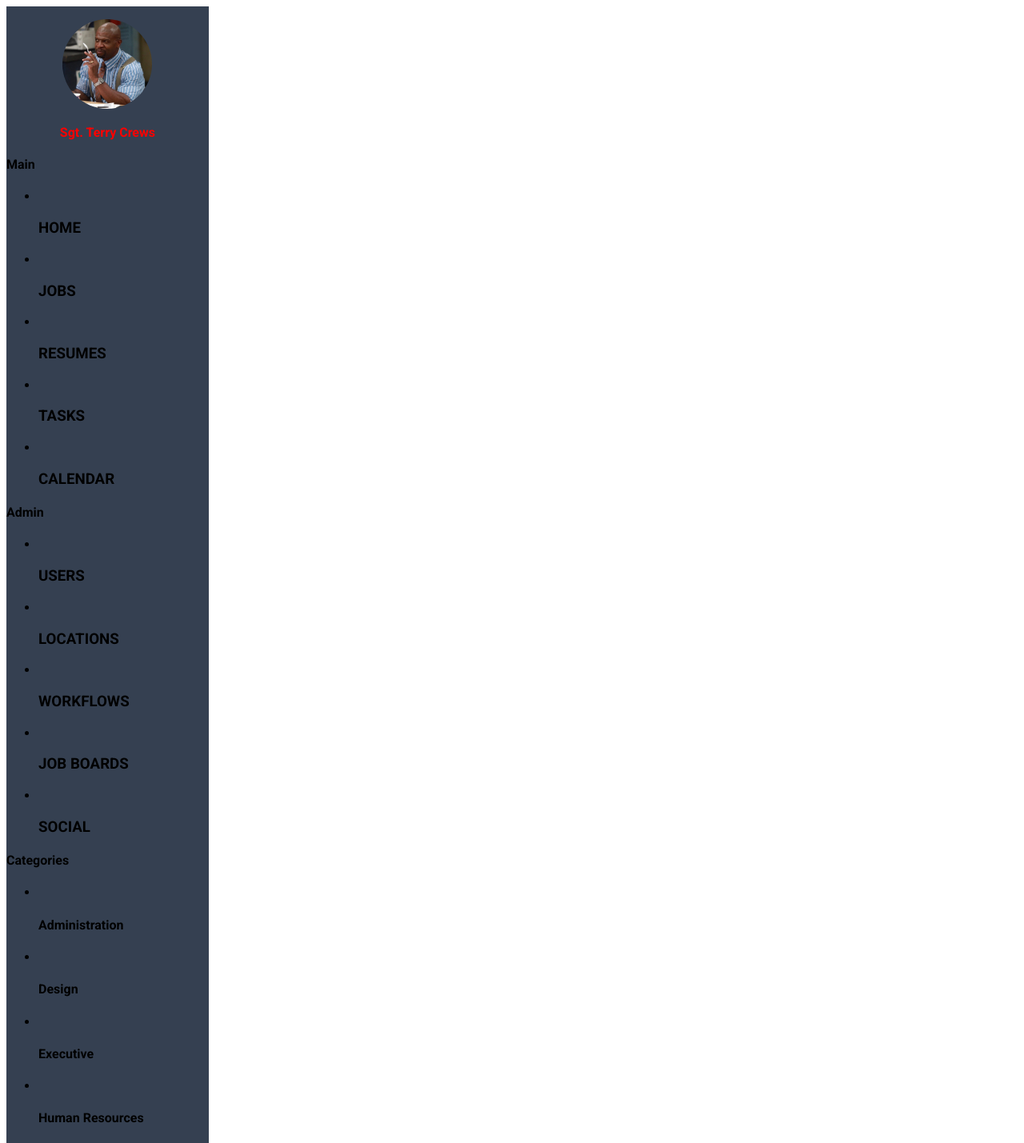
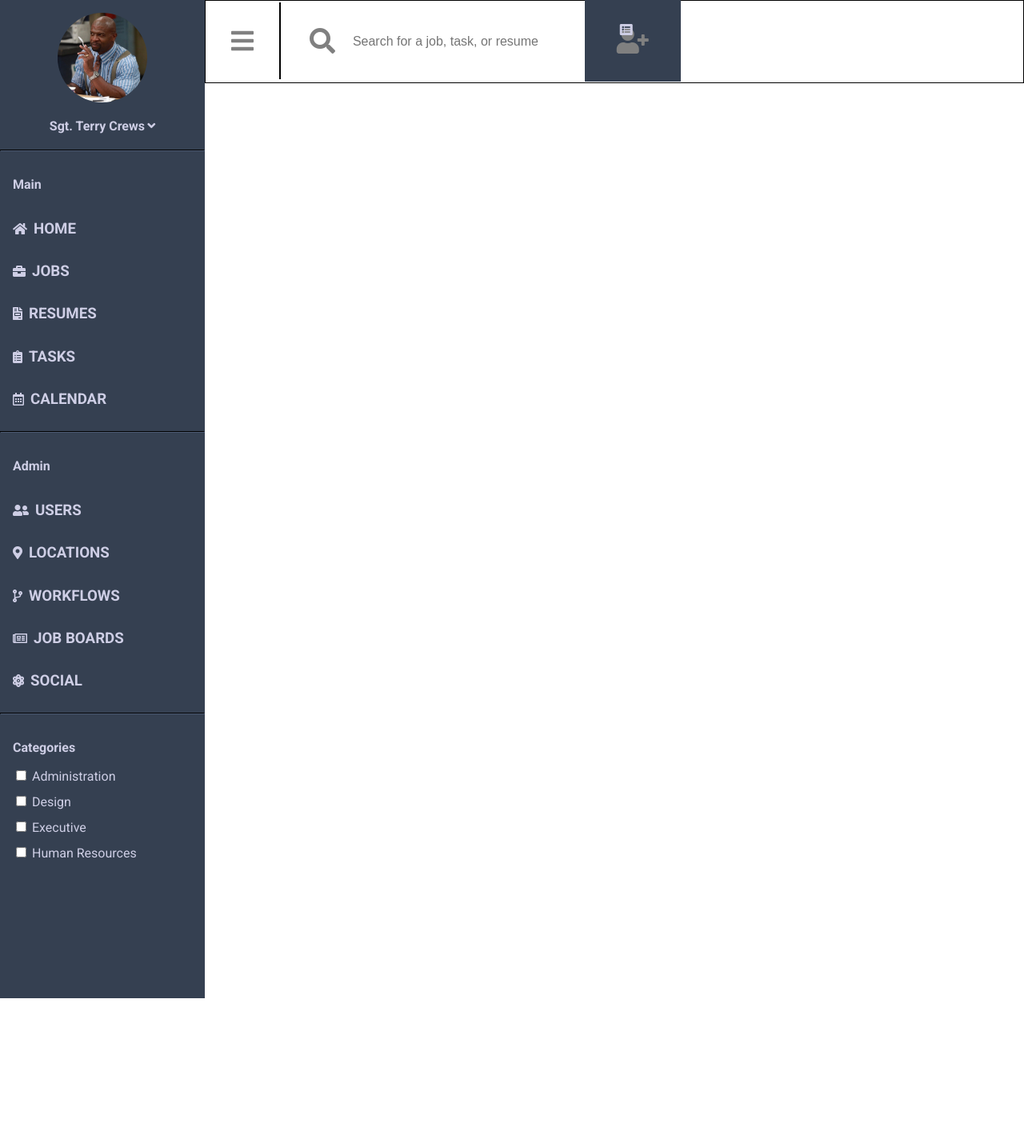
Before and after one commit to JoelSmith123/js-comp-challenge-3, a plain HTML site: page index.html in a window 1280 px wide. Shown: the whole page at 80% size. After the commit the page ends 1248 px from the top, so only its background shows below. Drawn offline with Linux system fonts and the light colour scheme.

Commit message:
add sidebar and topnav styling

```diff
--- a/index.html
+++ b/index.html
@@ -4,39 +4,67 @@
   <title>Static Comp Challenge 3 - Joel Smith</title>
   <link rel="stylesheet" type="text/css" href="styles.css">
   <link href="https://fonts.googleapis.com/css?family=Roboto:400,700" rel="stylesheet">
+  <link rel="stylesheet" href="https://use.fontawesome.com/releases/v5.2.0/css/all.css" integrity="sha384-hWVjflwFxL6sNzntih27bfxkr27PmbbK/iSvJ+a4+0owXq79v+lsFkW54bOGbiDQ" crossorigin="anonymous">
 </head>
 <body>
-  <nav class='top-nav'></nav>
+  <nav class='top-nav'>
+    <i class="fas fa-bars"></i>
+    <i class="fas fa-search"></i>
+      <form>
+        <input type="search" id="mySearch" name="q" placeholder="Search for a job, task, or resume">
+      </form>
+    <i class="fas fa-user-plus"></i>
+    <i class="fas fa-list-alt"></i>
+
+
+
+  </nav>
   <nav class='sidebar'>
     <img class='sidebar-profile-image' src="images/terry-with-spoon.jpg">
-    <h2><a class="profile-name-link" href=''>Sgt. Terry Crews</a>
+    <h2>
+      <a class="profile-name-link" href=''>Sgt. Terry Crews<i class="fas fa-angle-down"></i></a>
       <ul class="name-dropdown">
         <li class='name-dropdown-links'>yoghurt</li>
         <li class='name-dropdown-links'>yoghurt</li>
       </ul>
     </h2>
-    <h4>Main</h4>
-    <ul>
-      <li><img src=""><h3>HOME</h3></li>
-      <li><img src=""><h3>JOBS</h3></li>
-      <li><img src=""><h3>RESUMES</h3></li>
-      <li><img src=""><h3>TASKS</h3></li>
-      <li><img src=""><h3>CALENDAR</h3></li>
+    <hr />
+    <h4 class="sidebar-link-title">Main</h4>
+    <ul class="sidebar-ul">
+      <li class="sidebar-link"><i class="fas fa-home"></i><h3 class="sidebar-link-text">HOME</h3></li>
+      <li class="sidebar-link"><i class="fas fa-briefcase"></i><h3 class="sidebar-link-text">JOBS</h3></li>
+      <li class="sidebar-link"><i class="fas fa-file-invoice"></i><h3 class="sidebar-link-text">RESUMES</h3></li>
+      <li class="sidebar-link"><i class="fas fa-clipboard-list"></i><h3 class="sidebar-link-text">TASKS</h3></li>
+      <li class="sidebar-link"><i class="far fa-calendar-alt"></i><h3 class="sidebar-link-text">CALENDAR</h3></li>
     </ul>
-    <h4>Admin</h4>
-    <ul>
-      <li><img src=""><h3>USERS</h3></li>
-      <li><img src=""><h3>LOCATIONS</h3></li>
-      <li><img src=""><h3>WORKFLOWS</h3></li>
-      <li><img src=""><h3>JOB BOARDS</h3></li>
-      <li><img src=""><h3>SOCIAL</h3></li>
+    <hr />
+    <h4 class="sidebar-link-title">Admin</h4>
+    <ul class="sidebar-ul">
+      <li class="sidebar-link"><i class="fas fa-user-friends"></i><h3 class="sidebar-link-text">USERS</h3></li>
+      <li class="sidebar-link"><i class="fas fa-map-marker-alt"></i><h3 class="sidebar-link-text">LOCATIONS</h3></li>
+      <li class="sidebar-link"><i class="fas fa-code-branch"></i><h3 class="sidebar-link-text">WORKFLOWS</h3></li>
+      <li class="sidebar-link"><i class="far fa-newspaper"></i><h3 class="sidebar-link-text">JOB BOARDS</h3></li>
+      <li class="sidebar-link"><i class="fas fa-atom"></i><h3 class="sidebar-link-text">SOCIAL</h3></li>
     </ul>
-    <h4>Categories</h4>
-    <ul>
-      <li><img src=""><h4>Administration</h4></li>
-      <li><img src=""><h4>Design</h4></li>
-      <li><img src=""><h4>Executive</h4></li>
-      <li><img src=""><h4>Human Resources</h4></li>
+    <hr />
+    <h4 class="sidebar-link-title">Categories</h4>
+    <ul class="sidebar-ul">
+      <li class="sidebar-link sidebar-link-checkbox">
+        <input type="checkbox" id="administration" name="administration" value="administration">
+        <label for="administration">Administration</label>
+      </li>
+      <li class="sidebar-link sidebar-link-checkbox">
+        <input type="checkbox" id="design" name="design" value="design">
+        <label for="design">Design</label>
+      </li>
+      <li class="sidebar-link sidebar-link-checkbox">
+        <input type="checkbox" id="executive" name="executive" value="executive">
+        <label for="executive">Executive</label>
+      </li>
+      <li class="sidebar-link sidebar-link-checkbox">
+        <input type="checkbox" id="human-resources" name="human resources" value="human resources">
+        <label for="human-resources">Human Resources</label>
+      </li>
     </ul>
   </nav>
   <header></header>
--- a/styles.css
+++ b/styles.css
@@ -7,14 +7,73 @@ body {
   font-family: 'Roboto', sans-serif;
   grid-template-columns: repeat(10, 1fr);
   grid-template-rows: repeat(12, 1fr);
+  margin: 0;
 }
 
 .top-nav {
-  grid-column-start: 2;
-  grid-column-end: 7;
+  border: 1px solid #000;
+  grid-column-start: 3;
+  grid-column-end: 11;
   grid-row-start: 1;
   grid-row-end: 2;
 }
+
+.top-nav * {
+  display: inline-block;
+}
+
+.top-nav input {
+  height: 3rem;
+}
+
+.top-nav input[type="search"] {
+  border-style: none;
+  margin: auto;
+  font-size: 1rem;
+  vertical-align: text-top;
+  width: 18rem;
+  -webkit-appearance:none;
+}
+
+.fa-bars, .fa-bars::before,
+.fa-search, .fa-search::before,
+.fa-user-plus, .fa-user-plus::before {
+  color: #808080;
+  font-size: 2rem;
+  line-height: 2rem;
+  padding: 2rem;
+  vertical-align: middle;
+}
+
+.fa-bars::before,
+.fa-search::before,
+.fa-user-plus::before {
+  border-right: 2px solid #000;
+  padding-left: 0;
+}
+
+.fa-search,
+.fa-search::before {
+  border: none;
+  margin-left: 0;
+  padding-left: 0;
+  padding-right: 0.5rem;
+}
+
+.fa-user-plus,
+.fa-user-plus::before {
+  padding: 0;
+}
+
+.fa-user-plus::before {
+  border: none;
+  background-color: #354051;
+  padding: 100%;
+  padding-bottom: 2.2rem;
+}
+
+
+
 
 .sidebar {
   background-color: #354051;
@@ -22,6 +81,20 @@ body {
   grid-column-end: 3;
   grid-row-start: 1;
   grid-row-end: 13;
+  padding-bottom: 10rem;
+}
+
+.sidebar .profile-name-link,i,h2,h3,h4 {
+  color: #CECEE5;
+}
+
+.sidebar .profile-name-link:hover,
+.sidebar .profile-name-link:hover .fas,
+.sidebar li:hover i,
+.sidebar li:hover h2,
+.sidebar li:hover h3,
+.sidebar li:hover h4 {
+  color: #fff;
 }
 
 .sidebar-profile-image {
@@ -35,14 +108,18 @@ body {
 .profile-name-link {
   display: block;
   text-align: center;
+}
 
+.profile-name-link .fas {
+  margin-left: 0.2rem;
+  margin-bottom: 0;
 }
 
 .profile-name-link, .name-dropdown-links{
-  color: red;
   font-weight: 700;
   font-size: 1rem;
   text-decoration: none;
+  /*text-align: center;*/
 }
 
 .name-dropdown {
@@ -50,18 +127,70 @@ body {
   border: 2px solid #000;
   display: none;
   margin: 0 auto;
+  margin-top: 0;
+  margin-left: 2rem;
   padding: 0;
+  position: absolute;
   width: 7rem;
 }
 
 .name-dropdown-links {
   display: block;
+  color: #354051;
 }
 
 .profile-name-link:hover + .name-dropdown{
   display: block;
 }
 
+.sidebar hr {
+  border-color: #151920;
+  /*width: 1rem;*/
+}
+
+.sidebar-ul {
+  list-style: none;
+  padding: 0;
+}
+
+.sidebar-ul, .sidebar-link-title {
+  margin-left: 1rem;
+}
+
+.sidebar-link {
+  /*display: inline;*/
+}
+
+.sidebar-link-title {
+  margin-bottom: 0;
+  margin-top: 2rem;
+}
+
+.fas, .sidebar-link-text {
+  height: 0.75rem;
+}
+
+.fas {
+
+}
+
+.sidebar-link-text {
+  display: inline-block;
+  height: 1rem;
+  margin-left: 0.5rem;
+}
+
+.sidebar-link-checkbox {
+  height: 1rem;
+  margin: 1rem auto;
+}
+
+.sidebar-link label {
+  color: #CECEE5;
+  font-family: 'Roboto', sans-serif;
+}
+
+
 header {
   grid-row-start: 2;
   grid-row-end: 5;
```
